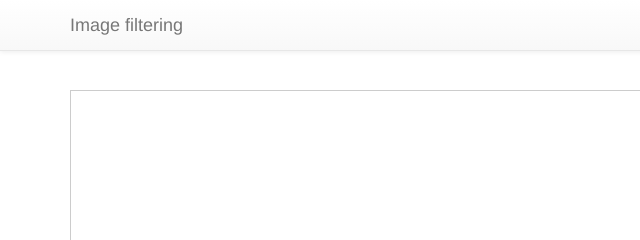
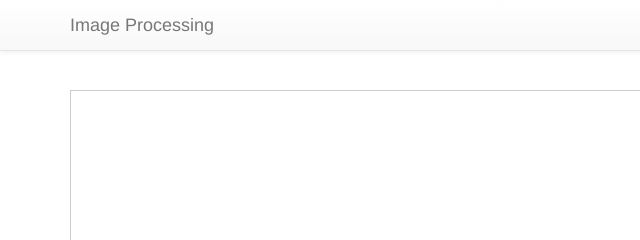
Before and after one commit to piratefsh/image-processing, a website: page index.html in a window 1280 px wide. Shown: the top 240 px of the page, 0-640 px from the left. Drawn offline with Linux system fonts and the light colour scheme.

Commit message:
Update title

```diff
--- a/index.html
+++ b/index.html
@@ -15,7 +15,7 @@
 <head>
         <meta charset="utf-8">
         <meta http-equiv="X-UA-Compatible" content="IE=edge,chrome=1">
-        <title></title>
+        <title>Image Processing Expriments</title>
         <meta name="description" content="">
         <meta name="viewport" content="width=device-width, initial-scale=1">
 
@@ -43,7 +43,7 @@
         <nav class="navbar navbar-default navbar-fixed-top" role="navigation">
           <div class="container">
             <div class="navbar-header">
-              <a class="navbar-brand" href="#">Image filtering</a>
+              <a class="navbar-brand" href="#">Image Processing</a>
             </div>
             <!--/.navbar-collapse --> </div>
         </nav>
```
